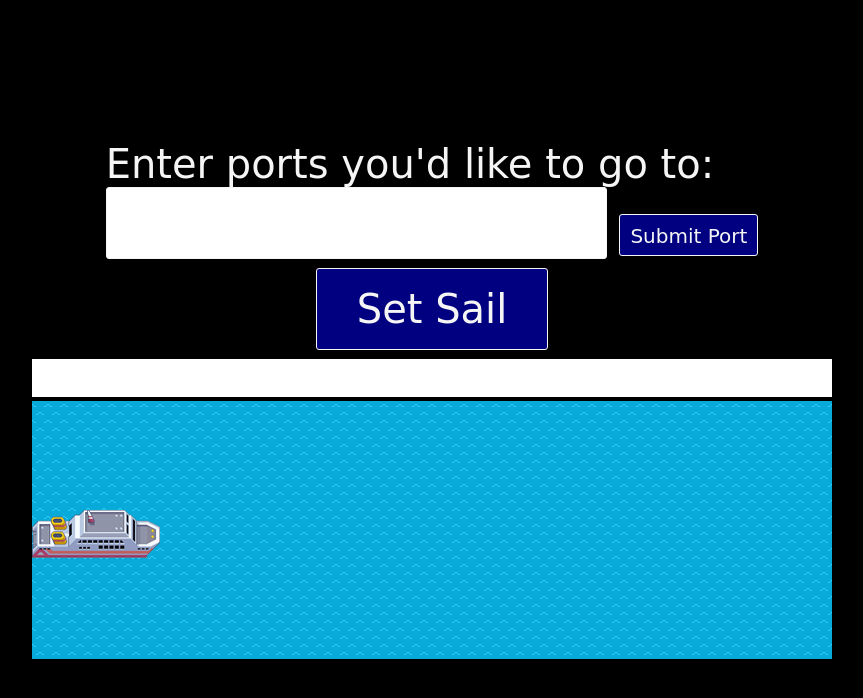
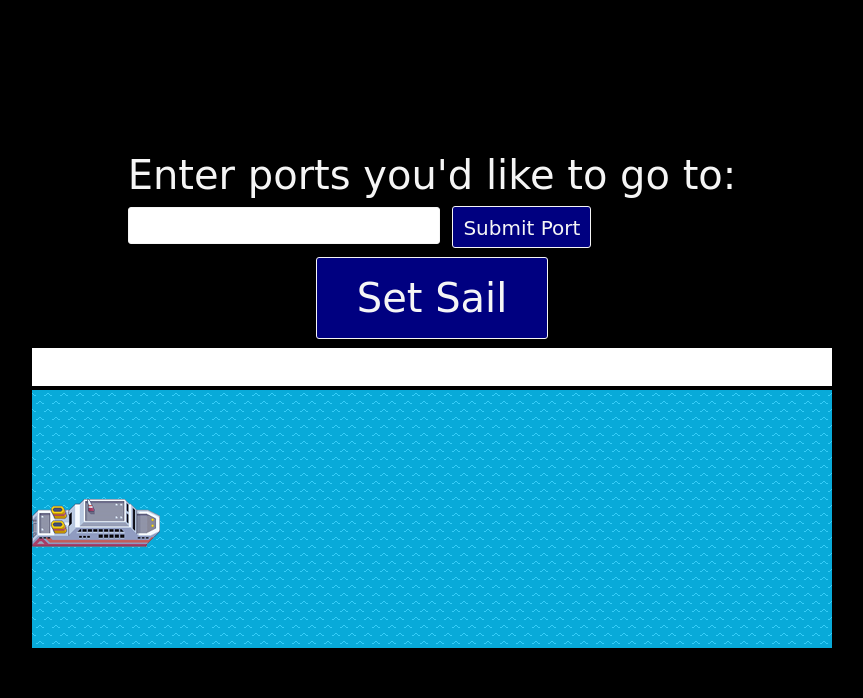
Before and after one commit to lucy-ironmonger/cruise-ships, a website: page index.html in a window 1280 px wide. Shown: the whole page, without its empty margins (208-1071 px from the left). Drawn offline with nearby package versions, Linux system fonts and the light colour scheme; a web font is replaced by a local one.

Commit message:
sorted the centralisation

```diff
--- a/css/style.css
+++ b/css/style.css
@@ -116,9 +116,10 @@ body {
     padding: 0 0 0 0;
 }
 
-input {
+#enterPort {
     font-family: 'Seaweed Script', cursive;
     font-size: 20px;
+    width: 310px;
     color: navy;
     border-radius: 3px;
     padding: 0.45em 0em 0.15em 0em;
```
